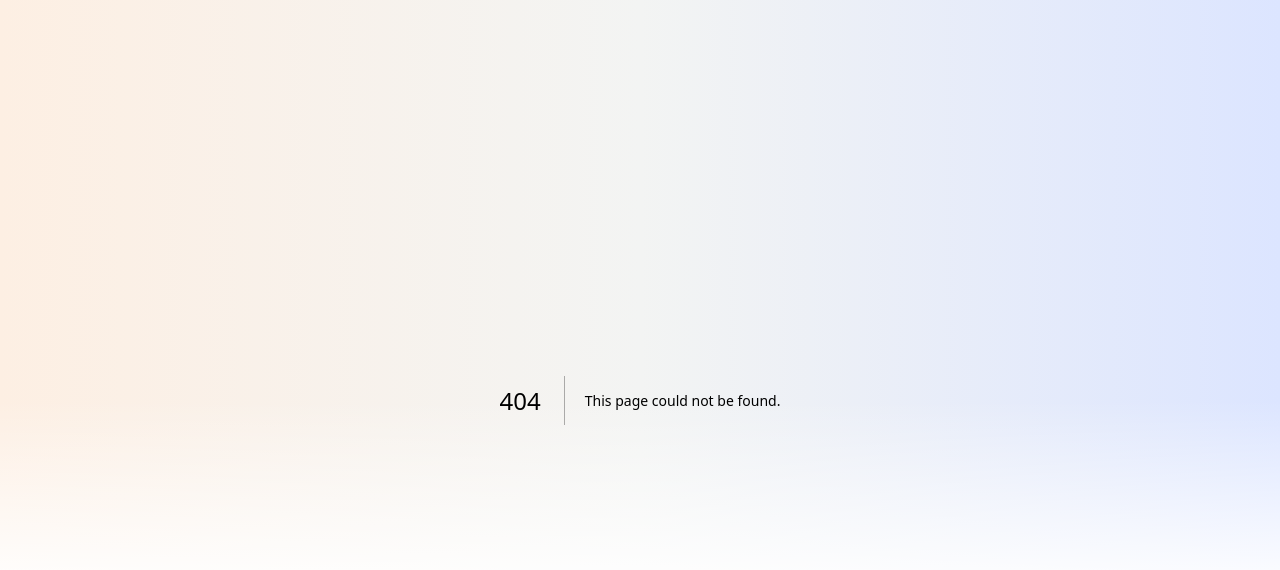
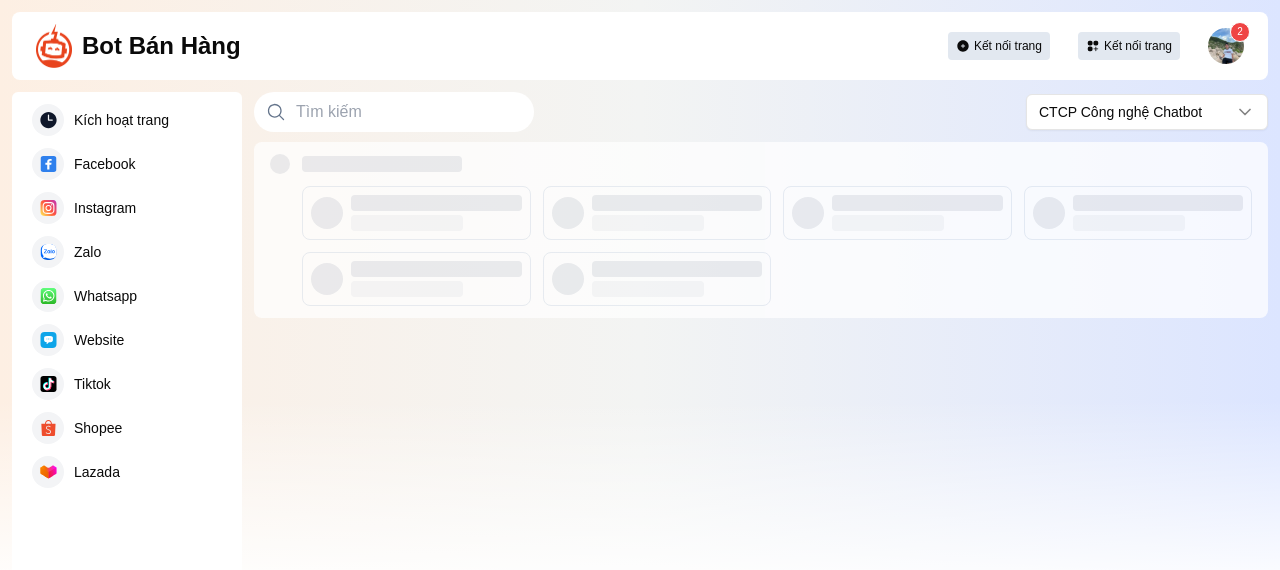
Before and after one commit to bbhnguyenpt/authenbotbanhang, a Next.js app: page /skeleton in a window 1280 px wide. Before the commit this address had no page. Shown: the top 570 px of the page. Built offline with nearby package versions, Linux system fonts and the light colour scheme.

Commit message:
ui loading

```diff
--- a/src/app/page.tsx
+++ b/src/app/page.tsx
@@ -68,6 +68,14 @@
           Group
         </Link>
       </Button>
+      <Button>
+        <Link
+          href={'/skeleton'}
+          className="size-full"
+        >
+          Loading
+        </Link>
+      </Button>
     </div>
   )
 }
--- /dev/null
+++ b/src/app/skeleton/_components/HeaderSkeleton.tsx
@@ -0,0 +1,42 @@
+import { CommentProfilePicture } from '@/public/dumb-data'
+import { Logo } from '@/public/logo'
+import { PlusCircleIcon, SquaresPlusIcon } from '@heroicons/react/24/solid'
+import Image from 'next/image'
+import React from 'react'
+
+function HeaderSkeleton() {
+  return (
+    <div className="py-3 px-6 flex items-center justify-between rounded-lg bg-white">
+      <div className="flex items-center gap-2.5">
+        <Image
+          src={Logo}
+          alt="lgo"
+          className="w-9 h-11 object-contain"
+        />
+        <span className="text-2xl font-semibold">Bot Bán Hàng</span>
+      </div>
+      <div className="flex items-center gap-7">
+        <button className="flex items-center py-1.5 px-2 gap-1 rounded bg-slate-200 text-xs font-medium">
+          <PlusCircleIcon className="size-3.5 " />
+          <span>Kết nối trang</span>
+        </button>
+        <button className="flex items-center py-1.5 px-2 gap-1 rounded bg-slate-200 text-xs font-medium">
+          <SquaresPlusIcon className="size-3.5 " />
+          <span>Kết nối trang</span>
+        </button>
+        <div className="relative">
+          <Image
+            src={CommentProfilePicture}
+            alt="ava"
+            className="size-9 rounded-full"
+          />
+          <span className="bg-red-500 border border-white rounded-full size-5 absolute top-1 right-1 flex items-center justify-center text-white translate-x-1/2 -translate-y-1/2 text-xxs font-medium leading-5">
+            2
+          </span>
+        </div>
+      </div>
+    </div>
+  )
+}
+
+export default HeaderSkeleton
--- /dev/null
+++ b/src/app/skeleton/_components/LoadingCpns.tsx
@@ -0,0 +1,29 @@
+import React from 'react'
+
+function LoadingCpns() {
+  return (
+    <div className="animate-pulse rounded-lg flex gap-3 py-3 px-4 bg-white">
+      <span className="size-5 rounded-full bg-gray-200 dark:bg-gray-100"></span>
+      <div className="flex-auto flex flex-col gap-3">
+        <span className="my-0.5 w-40 h-4 rounded bg-gray-200 dark:bg-gray-100"></span>
+        <div className="grid grid-cols-4 gap-3">
+          {new Array(6).fill(0).map((_, index) => (
+            <div
+              key={index}
+              className="rounded-lg flex items-center p-2 gap-2 border border-slate-200 dark:border-slate-100"
+            >
+              <span className="size-8 rounded-2xl bg-gray-200 dark:bg-gray-100"></span>
+              <div className="flex-auto flex flex-col gap-1">
+                <span className="w-full h-4 rounded bg-gray-200 dark:bg-gray-100"></span>
+                <span className="w-28 h-4 rounded bg-gray-100 dark:bg-gray-200"></span>
+              </div>
+            </div>
+          ))}
+        </div>
+      </div>
+    </div>
+  )
+}
+
+export default LoadingCpns
+//bg-gray-200 dark:bg-gray-700
--- /dev/null
+++ b/src/app/skeleton/_components/NavItemSkeleton.tsx
@@ -0,0 +1,19 @@
+import React, { ReactElement } from 'react'
+
+export interface NavItemSkeletonProps {
+  icon: ReactElement
+  label: string
+}
+
+function NavItemSkeleton({ icon, label }: NavItemSkeletonProps) {
+  return (
+    <div className="py-1 px-3 flex items-center gap-2.5 hover:bg-slate-100 cursor-pointer transition-all rounded">
+      <span className="size-8 center-child rounded-full bg-gray-100">
+        {icon}
+      </span>
+      <span className="text-sm font-medium leading-5 text-nowrap">{label}</span>
+    </div>
+  )
+}
+
+export default NavItemSkeleton
--- /dev/null
+++ b/src/app/skeleton/_components/NavSkeleton.tsx
@@ -0,0 +1,56 @@
+import React from 'react'
+import NavItemSkeleton, { NavItemSkeletonProps } from './NavItemSkeleton'
+import NavQrZaloIcons from '@/Svgs/NavQrZaloIcons'
+const NAV_QRZALO_DUMB_DATA: NavItemSkeletonProps[] = [
+  {
+    icon: NavQrZaloIcons.clock,
+    label: 'Kích hoạt trang',
+  },
+  {
+    icon: NavQrZaloIcons.facebook,
+    label: 'Facebook',
+  },
+  {
+    icon: NavQrZaloIcons.insta,
+    label: 'Instagram',
+  },
+  {
+    icon: NavQrZaloIcons.zalo,
+    label: 'Zalo',
+  },
+  {
+    icon: NavQrZaloIcons.phone,
+    label: 'Whatsapp',
+  },
+  {
+    icon: NavQrZaloIcons.message,
+    label: 'Website',
+  },
+  {
+    icon: NavQrZaloIcons.tiktok,
+    label: 'Tiktok',
+  },
+  {
+    icon: NavQrZaloIcons.shoppee,
+    label: 'Shopee',
+  },
+  {
+    icon: NavQrZaloIcons.lazada,
+    label: 'Lazada',
+  },
+]
+function NavSkeleton() {
+  return (
+    <div className="bg-white rounded-md p-2 flex flex-col gap-1 w-[230px]">
+      {NAV_QRZALO_DUMB_DATA.map((navItem, index) => (
+        <NavItemSkeleton
+          key={index}
+          icon={navItem.icon}
+          label={navItem.label}
+        />
+      ))}
+    </div>
+  )
+}
+
+export default NavSkeleton
--- /dev/null
+++ b/src/app/skeleton/page.tsx
@@ -0,0 +1,50 @@
+import HeaderSkeleton from '@/app/skeleton/_components/HeaderSkeleton'
+import NavSkeleton from './_components/NavSkeleton'
+import { MagnifyingGlassIcon } from '@heroicons/react/24/solid'
+import {
+  Select,
+  SelectContent,
+  SelectItem,
+  SelectTrigger,
+  SelectValue,
+} from '@/components/ui/select'
+import LoadingCpns from './_components/LoadingCpns'
+
+function page() {
+  return (
+    <div className="h-screen p-3 flex flex-col gap-0">
+      <HeaderSkeleton />
+      <div className="flex-auto flex py-3 gap-3">
+        <NavSkeleton />
+        <div className="flex-auto flex flex-col gap-2.5">
+          <div className="flex justify-between items-center">
+            <div className="w-full max-w-[280px] flex items-center rounded-[20px] bg-white gap-2.5 py-2 px-3">
+              <MagnifyingGlassIcon className="size-5 text-slate-500" />
+              <input
+                type="text"
+                className="focus:border-none focus:outline-none"
+                placeholder="Tìm kiếm"
+              />
+            </div>
+            <Select>
+              <SelectTrigger className="bg-white w-[242px]">
+                <SelectValue
+                  placeholder="CTCP Công nghệ Chatbot "
+                  className="line-clamp-1"
+                />
+              </SelectTrigger>
+              <SelectContent>
+                <SelectItem value="light">Light</SelectItem>
+                <SelectItem value="dark">Dark</SelectItem>
+                <SelectItem value="system">System</SelectItem>
+              </SelectContent>
+            </Select>
+          </div>
+          <LoadingCpns />
+        </div>
+      </div>
+    </div>
+  )
+}
+
+export default page
```
